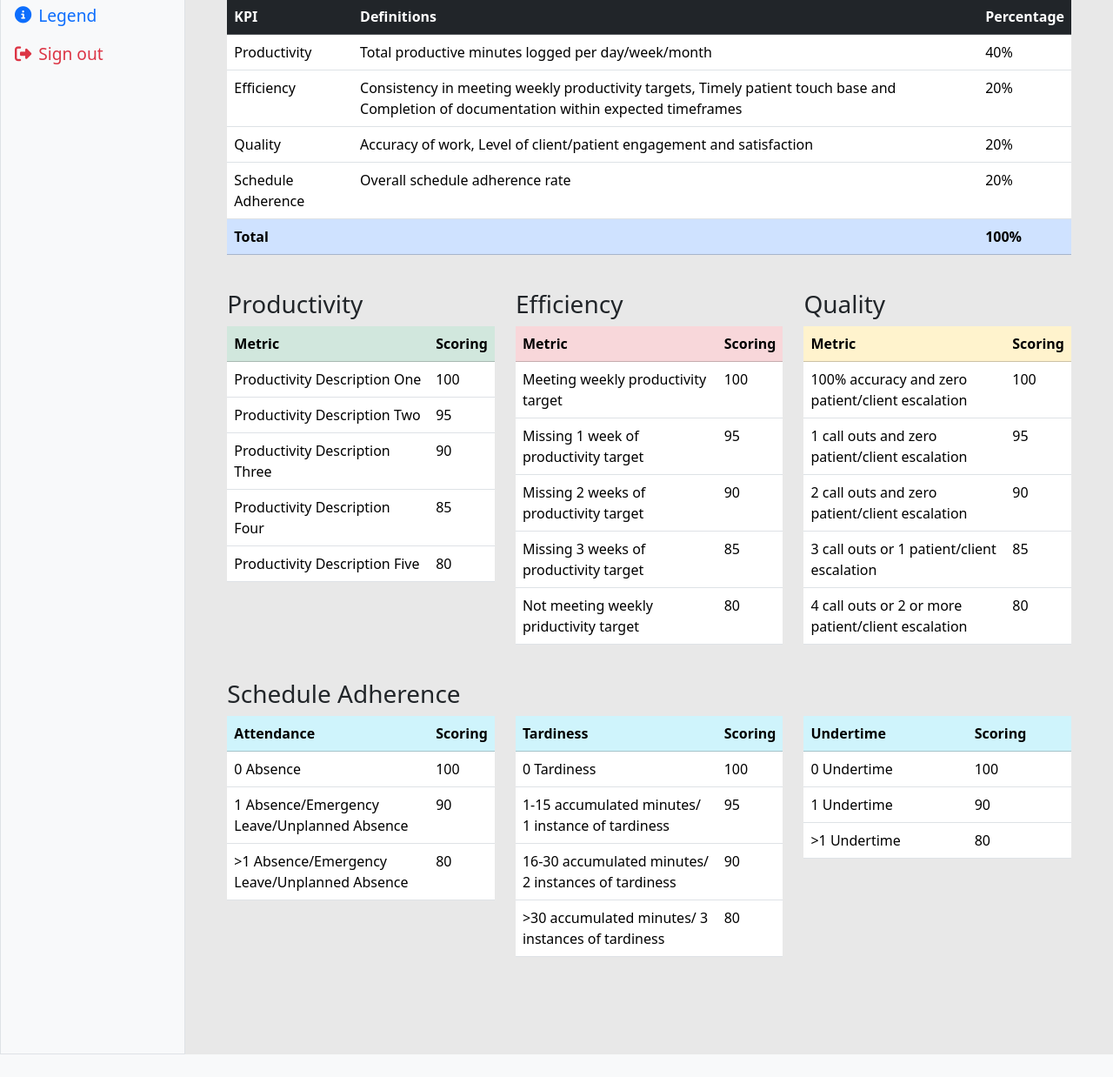
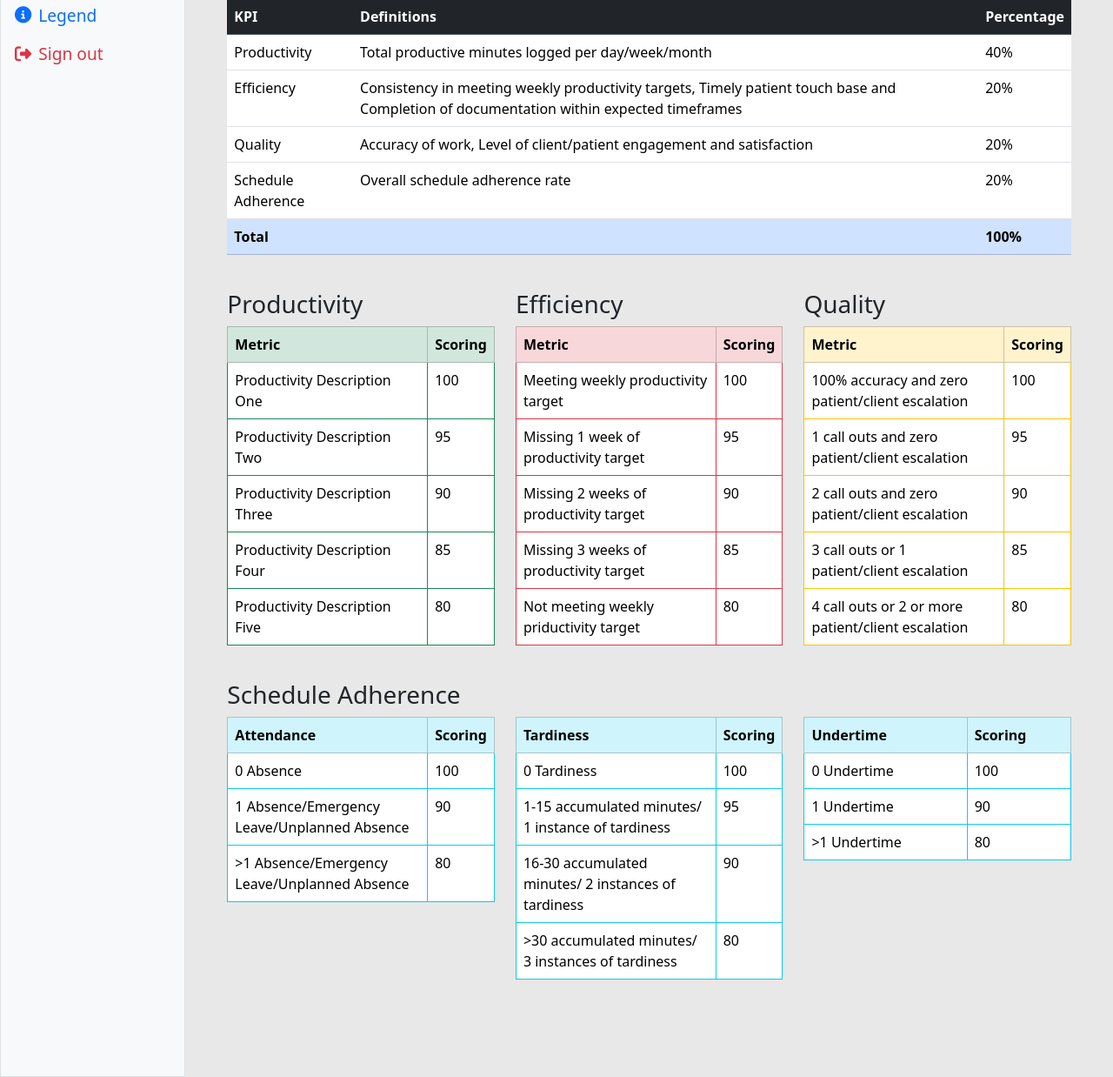
Before and after one commit to rjsnavarette03/kpi_scoreboard, a PHP site: page /legend.php in a window 1280 px wide. Shown: the part 177-1415 px from the top of the page at 87% size. Before the commit the page ends 1389 px from the top, so only its background shows below. Run offline with PHP 8.4, Linux system fonts and the light colour scheme; the visitor is signed in with stand-in values (Sample User, id 1); some libraries are stand-ins or nearby versions.

Commit message:
Updated legend page table colors

```diff
--- a/legend.php
+++ b/legend.php
@@ -60,7 +60,7 @@ include('includes/header.php');
                 <div class="row">
                     <div class="col-xl-4 col-md-12 mb-4">
                         <h3>Productivity</h3>
-                        <table class="table">
+                        <table class="table table-bordered border-success">
                             <thead class="table-success">
                                 <tr>
                                     <th>Metric</th>
@@ -93,7 +93,7 @@ include('includes/header.php');
                     </div>
                     <div class="col-xl-4 col-md-12 mb-4">
                         <h3>Efficiency</h3>
-                        <table class="table">
+                        <table class="table table-bordered border-danger">
                             <thead class="table-danger">
                                 <tr>
                                     <th>Metric</th>
@@ -126,7 +126,7 @@ include('includes/header.php');
                     </div>
                     <div class="col-xl-4 col-md-12 mb-4">
                         <h3>Quality</h3>
-                        <table class="table">
+                        <table class="table table-bordered border-warning">
                             <thead class="table-warning">
                                 <tr>
                                     <th>Metric</th>
@@ -161,7 +161,7 @@ include('includes/header.php');
                         <h3>Schedule Adherence</h3>
                         <div class="row">
                             <div class="col-xl-4 col-md-4 mb-4">
-                                <table class="table">
+                                <table class="table table-bordered border-info">
                                     <thead class="table-info">
                                         <tr>
                                             <th>Attendance</th>
@@ -185,7 +185,7 @@ include('includes/header.php');
                                 </table>
                             </div>
                             <div class="col-xl-4 col-md-4 mb-4">
-                                <table class="table">
+                                <table class="table table-bordered border-info">
                                     <thead class="table-info">
                                         <tr>
                                             <th>Tardiness</th>
@@ -213,7 +213,7 @@ include('includes/header.php');
                                 </table>
                             </div>
                             <div class="col-xl-4 col-md-4 mb-4">
-                                <table class="table">
+                                <table class="table table-bordered border-info">
                                     <thead class="table-info">
                                         <tr>
                                             <th>Undertime</th>
```
